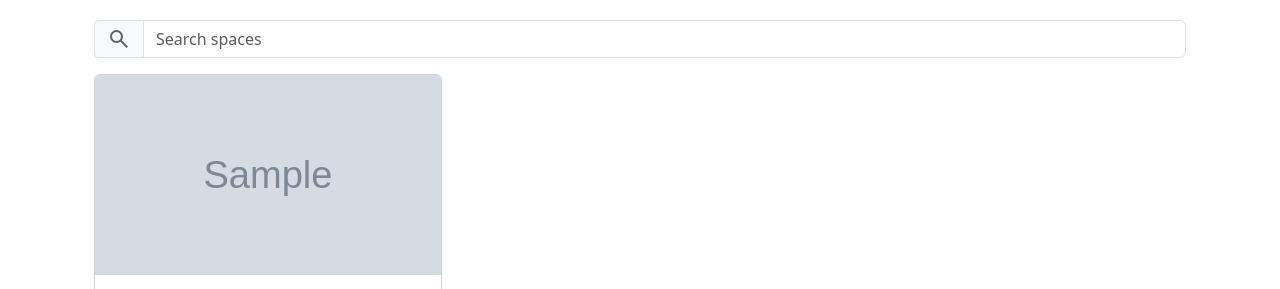
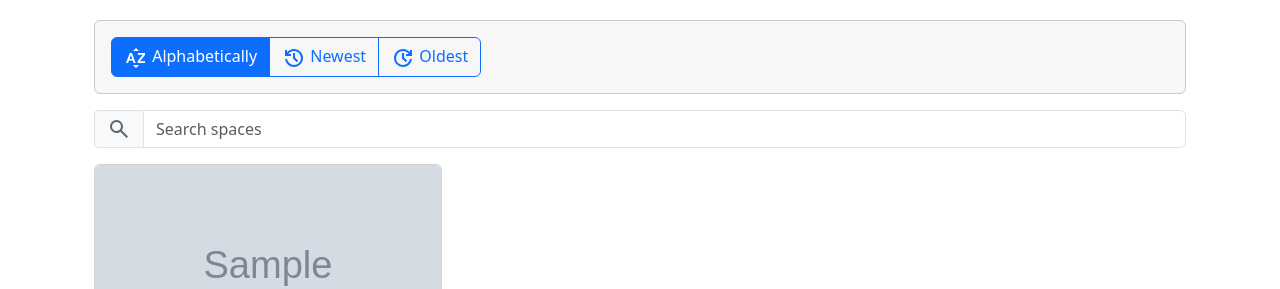
Before and after one commit to kaloydimitrov/Tekst, a Django app: template routing/templates/spaces/list-spaces.html in a window 1280 px wide. Shown: the part 56-345 px from the top of the page. Run offline with Django 5.2, Linux system fonts and the light colour scheme; the template is opened without the code that fills it: most values are stand-ins (such as "Sample title", 1, 10 or a date in 2020); grey boxes marked "Sample" are stand-in pictures; some libraries are stand-ins or nearby versions.

Commit message:
list spaces filters

```diff
--- a/routing/templates/includes/posts.html
+++ b/routing/templates/includes/posts.html
@@ -59,7 +59,7 @@
                 <div v-if="post.loading_comments" class="loading-container d-flex justify-content-center align-items-center">
                     <div class="spinner-border" role="status"></div>
                 </div>
-                <button v-if="post.next_comment_page" type="button" class="btn btn-link" @click="listComments(post)">Load more...</button>
+                <button v-if="post.next_comment_page" type="button" class="btn btn-link mt-4" @click="listComments(post)">Load more...</button>
             </div>
         </div>
     </div>
--- a/routing/templates/spaces/list-spaces.html
+++ b/routing/templates/spaces/list-spaces.html
@@ -6,6 +6,23 @@
 {% block main %}
     {% include 'includes/message.html' %}
     <div class="container" id="app">
+        <div class="alert alert-secondary">
+            <div class="btn-group" role="group" aria-label="Filter options">
+                <a href="{% url 'list_spaces' %}?order=" class="btn btn-outline-primary {% if not request.GET.order %}active{% endif %}">
+                    <svg class="filter-icon" xmlns="http://www.w3.org/2000/svg" height="24px" viewBox="0 -960 960 960" width="24px" fill="#FFFFFF"><path d="m80-280 150-400h86l150 400h-82l-34-96H196l-32 96H80Zm140-164h104l-48-150h-6l-50 150Zm328 164v-76l202-252H556v-72h282v76L638-352h202v72H548ZM360-760l120-120 120 120H360ZM480-80 360-200h240L480-80Z"/></svg>
+                    Alphabetically
+                </a>
+                <a href="{% url 'list_spaces' %}?order=newest" class="btn btn-outline-primary {% if request.GET.order == 'newest' %}active{% endif %}">
+                    <svg class="filter-icon" xmlns="http://www.w3.org/2000/svg" height="24px" viewBox="0 -960 960 960" width="24px" fill="#FFFFFF"><path d="M480-120q-138 0-240.5-91.5T122-440h82q14 104 92.5 172T480-200q117 0 198.5-81.5T760-480q0-117-81.5-198.5T480-760q-69 0-129 32t-101 88h110v80H120v-240h80v94q51-64 124.5-99T480-840q75 0 140.5 28.5t114 77q48.5 48.5 77 114T840-480q0 75-28.5 140.5t-77 114q-48.5 48.5-114 77T480-120Zm112-192L440-464v-216h80v184l128 128-56 56Z"/></svg>
+                    Newest
+                </a>
+                <a href="{% url 'list_spaces' %}?order=oldest" class="btn btn-outline-primary {% if request.GET.order == 'oldest' %}active{% endif %}">
+                    <svg class="filter-icon" xmlns="http://www.w3.org/2000/svg" height="24px" viewBox="0 -960 960 960" width="24px" fill="#FFFFFF"><path d="M480-120q-75 0-140.5-28.5t-114-77q-48.5-48.5-77-114T120-480q0-75 28.5-140.5t77-114q48.5-48.5 114-77T480-840q82 0 155.5 35T760-706v-94h80v240H600v-80h110q-41-56-101-88t-129-32q-117 0-198.5 81.5T200-480q0 117 81.5 198.5T480-200q105 0 183.5-68T756-440h82q-15 137-117.5 228.5T480-120Zm112-192L440-464v-216h80v184l128 128-56 56Z"/></svg>
+                    Oldest
+                </a>
+            </div>
+        </div>
+
         <div class="input-group mb-3">
             <div class="input-group-prepend">
                 <span class="input-group-text" id="inputGroup-sizing-default">
@@ -17,14 +34,17 @@
 
         <div v-if="searchInput" class="alert alert-secondary" role="alert">
             <p>Results for: <i>[[ searchInput ]]</i></p>
-            <div class="loading-container">
-                <div v-if="loading" class="spinner-border" role="status"></div>
+            <div class="d-flex justify-content-center">
+                <div v-if="loading" class="spinner-border mt-2 mb-2" role="status"></div>
             </div>
 
             <div class="list-group">
                 <div v-for="space in searchResult" :key="space.id" @click="navigateToSpace(space.id)" class="list-group-item list-group-item-action flex-column align-items-start">
                     <div class="d-flex w-100 justify-content-between">
-                        <h5 class="mb-1">[[ space.name ]]</h5>
+                        <h5 class="mb-1">
+                            <svg xmlns="http://www.w3.org/2000/svg" height="24px" viewBox="0 -960 960 960" width="24px" fill="#000000"><path d="M440-183v-274L200-596v274l240 139Zm80 0 240-139v-274L520-457v274Zm-80 92L160-252q-19-11-29.5-29T120-321v-318q0-22 10.5-40t29.5-29l280-161q19-11 40-11t40 11l280 161q19 11 29.5 29t10.5 40v318q0 22-10.5 40T800-252L520-91q-19 11-40 11t-40-11Zm200-528 77-44-237-137-78 45 238 136Zm-160 93 78-45-237-137-78 45 237 137Z"/></svg>
+                            [[ space.name ]]
+                        </h5>
                         <small class="text-muted">[[ space.followers_count ]] followers</small>
                     </div>
                     <p class="mb-1">[[ space.description ]]</p>
@@ -78,7 +98,7 @@
                 <ul class="pagination">
                     {% if page_obj.has_previous %}
                         <li class="page-item">
-                            <a class="page-link" href="{% url 'list_spaces' %}?page={{ page_obj.previous_page_number }}">Previous</a>
+                            <a class="page-link" href="{% url 'list_spaces' %}?page={{ page_obj.previous_page_number }}&order={{ request.GET.order }}">Previous</a>
                         </li>
                     {% else %}
                         <li class="page-item disabled">
@@ -92,7 +112,7 @@
                     </li>
                     {% if page_obj.has_next %}
                         <li class="page-item">
-                            <a class="page-link" href="{% url 'list_spaces' %}?page={{ page_obj.next_page_number }}">Next</a>
+                            <a class="page-link" href="{% url 'list_spaces' %}?page={{ page_obj.next_page_number }}&order={{ request.GET.order }}">Next</a>
                         </li>
                     {% else %}
                         <li class="page-item disabled">
@@ -191,12 +211,6 @@
         border-radius: .25rem 0 0 .25rem;
     }
 
-    .loading-container {
-        height: 50px;
-        display: flex;
-        align-items: center;
-    }
-
     .alert-secondary {
         background-color: rgba(0,0,0,.03);
     }
@@ -209,5 +223,18 @@
         height: 200px;
         object-fit: cover;
     }
+
+    .btn-group .btn .filter-icon {
+        transition: fill 0.3s;
+    }
+
+    .btn-group .btn:hover .filter-icon,
+    .btn-group .btn.active .filter-icon {
+        fill: #FFFFFF;
+    }
+
+    .btn-group .btn .filter-icon {
+        fill: #0d6efd;
+    }
 </style>
 {% endblock %}
--- a/routing/templates/spaces/space-details.html
+++ b/routing/templates/spaces/space-details.html
@@ -5,9 +5,9 @@
 {% block main %}
     {% include 'includes/message.html' %}
     <div class="card text-center" id="card-app">
-        <div class="card-header">
-            <svg xmlns="http://www.w3.org/2000/svg" height="24px" viewBox="0 -960 960 960" width="24px" fill="#000000"><path d="M440-183v-274L200-596v274l240 139Zm80 0 240-139v-274L520-457v274Zm-80 92L160-252q-19-11-29.5-29T120-321v-318q0-22 10.5-40t29.5-29l280-161q19-11 40-11t40 11l280 161q19 11 29.5 29t10.5 40v318q0 22-10.5 40T800-252L520-91q-19 11-40 11t-40-11Zm200-528 77-44-237-137-78 45 238 136Zm-160 93 78-45-237-137-78 45 237 137Z"/></svg>
-            {{ space.name }}
+        <div class="card-header d-flex gap-1 align-items-center justify-content-center">
+            <svg xmlns="http://www.w3.org/2000/svg" height="26px" viewBox="0 -960 960 960" width="26px" fill="#000000"><path d="M440-183v-274L200-596v274l240 139Zm80 0 240-139v-274L520-457v274Zm-80 92L160-252q-19-11-29.5-29T120-321v-318q0-22 10.5-40t29.5-29l280-161q19-11 40-11t40 11l280 161q19 11 29.5 29t10.5 40v318q0 22-10.5 40T800-252L520-91q-19 11-40 11t-40-11Zm200-528 77-44-237-137-78 45 238 136Zm-160 93 78-45-237-137-78 45 237 137Z"/></svg>
+            <h5 class="d-inline mb-0">{{ space.name }}</h5>
         </div>
         <div class="card-header d-flex justify-content-between align-items-center py-2 px-3">
             <span>{{ space.posts_count }} posts total</span>
```
Also changed, not shown: spaces/views.py (+10 -0 lines).
